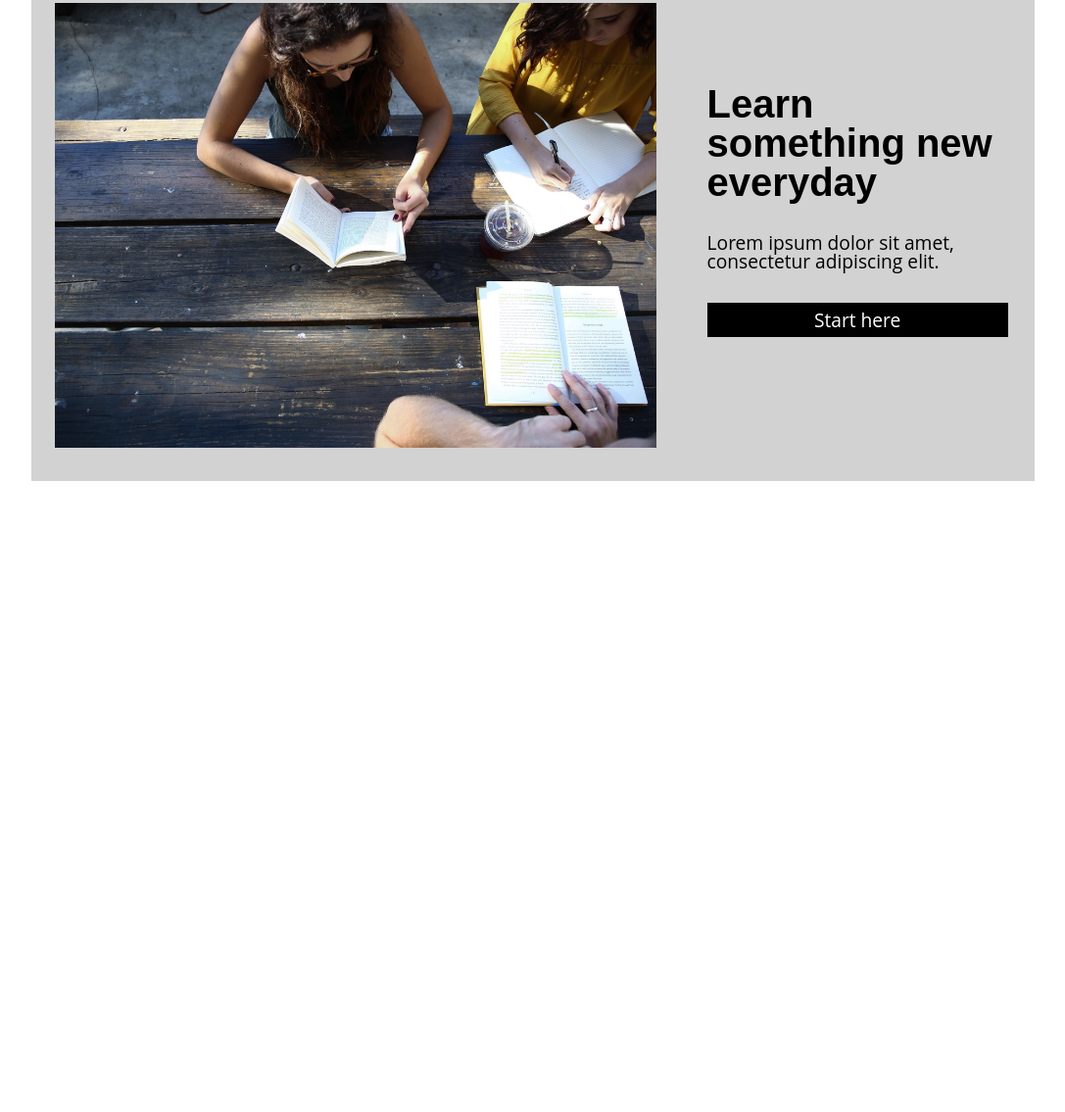
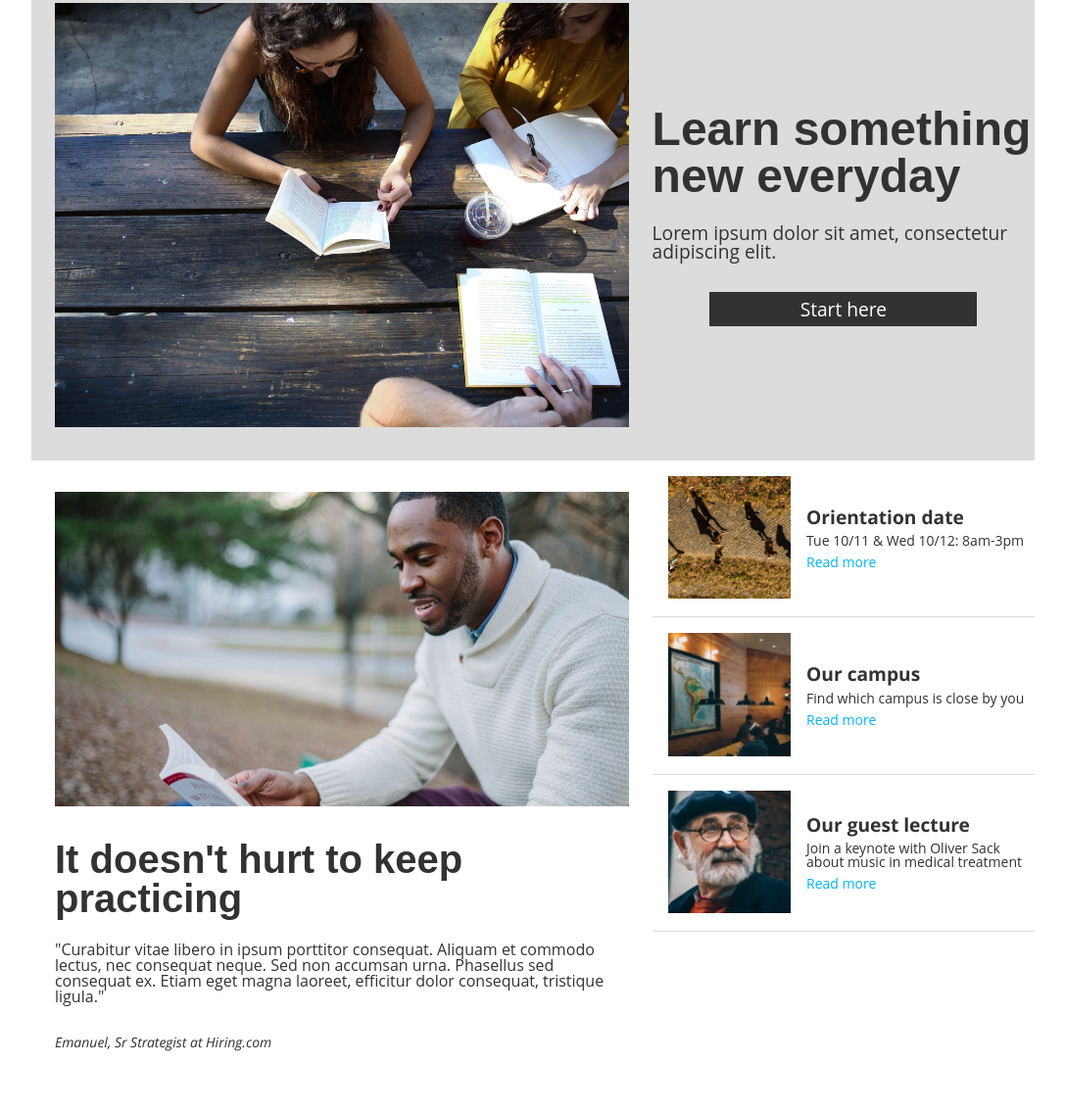
Before and after one commit to goz2306/ColmarAcademy, a plain HTML site: page index.html in a window 1280 px wide. Shown: the part 93-1228 px from the top of the page at 98% size, without its empty margins (96-1183 px from the left). Before the commit the page ends 800 px from the top, so only its background shows below. Drawn offline with Linux system fonts and the light colour scheme; a web font is replaced by a local one.

Commit message:
News section added, now with header and banner

```diff
--- a/index.html
+++ b/index.html
@@ -14,17 +14,17 @@
         <div class="header">
           <div class="logo">
             <img src="resources\images\ic-logo.svg" />
-            <span class="logo_colmar">Colmar</span>
-            <span class="logo_academy">Academy</span>
+            <span class="logo-colmar">Colmar</span>
+            <span class="logo-academy">Academy</span>
           </div>
-          <div class="nav_head">
-            <nav class="full_nav">
+          <div class="nav-head">
+            <nav class="full-nav">
               <span><a href="#">On campus</a></span>
               <span><a href="#">Online</a></span>
               <span><a href="#">For companies</a></span>
               <span><a href="#">Sign in</a></span>
             </nav>
-            <nav class="reduced_nav">
+            <nav class="reduced-nav">
               <span><img src="resources\images\ic-logo.svg" /></span>
               <span><img src="resources\images\ic-on-campus.svg" /></span>
               <span><img src="resources\images\ic-online.svg" /></span>
@@ -37,14 +37,63 @@
 
     <div class="banner">
       <div class="container">
-        <div class="image-content">
-          <img src ="resources\images\banner.jpg" />
+        <div class="highlight">
+          <div class="primary-image-content">
+            <img src ="resources\images\banner.jpg" />
+          </div>
         </div>
         <div class="text-content">
           <h1>Learn something new everyday</h1>
           <h3>Lorem ipsum dolor sit amet, consectetur adipiscing elit.</h3>
-          <div class="start_button">
+          <div class="start-button">
           <h3>Start here</h3>
+          </div>
+        </div>
+      </div>
+    </div>
+
+    <div class="news">
+      <div class="container">
+        <div class="highlight">
+          <div class="primary-image-content">
+            <img src="resources\images\information-main.jpg" />
+          </div>
+          <div class="text-content">
+            <h1>It doesn't hurt to keep practicing</h1>
+            <p class="quote">"Curabitur vitae libero in ipsum porttitor consequat. Aliquam et commodo lectus, nec consequat neque. Sed non accumsan urna. Phasellus sed consequat ex. Etiam eget magna laoreet, efficitur dolor consequat, tristique ligula."</p>
+            <p class="quoted">Emanuel, Sr Strategist at Hiring.com</p>
+          </div>
+        </div>
+        <div class="news-menu">
+          <div class="news-bit">
+            <div class="image-content">
+              <img src="resources\images\information-orientation.jpg">
+            </div>
+            <div class="text-content">
+              <h3>Orientation date</h3>
+              <p>Tue 10/11 &amp; Wed 10/12: 8am-3pm</p>
+              <p><a href="#">Read more</a></p>
+            </div>
+          </div>
+          <div class="news-bit">
+            <div class="image-content">
+              <img src="resources\images\information-campus.jpg">
+            </div>
+            <div class="text-content">
+              <h3>Our campus</h3>
+              <p>Find which campus is close by you</p>
+              <p><a href="#">Read more</a></p>
+            </div>
+          </div>
+          <div class="news-bit">
+            <div class="image-content">
+              <img src="resources\images\information-guest-lecture.jpg">
+            </div>
+            <div class="text-content">
+              <h3>Our guest lecture</h3>
+              <p>Join a keynote with Oliver Sack about music in medical treatment</p>
+              <p><a href="#">Read more</a></p>
+            </div>
           </div>
         </div>
       </div>
--- a/resources/css/style.css
+++ b/resources/css/style.css
@@ -52,11 +52,14 @@
 html{
   font-size: 16px;
   font-family: "Open Sans", sans-serif;
+  color: rgb(50, 50, 50);
 }
 h1{
   font-family: "Trochut", sans-serif;
   font-weight: bold;
   font-size: 2.5rem;
+  padding-bottom: 1.5rem;
+  margin-top: 2rem;
 }
 h3{
   font-size: 1.2rem;
@@ -74,6 +77,7 @@ header{
 }
 .container{
   width: 1024px;
+  display: flex;
 }
 .header{
   display: flex;
@@ -93,25 +97,26 @@ header{
   text-transform: uppercase;
   font-family: "Trochut", sans-serif;
 }
-.logo_colmar{
+.logo-colmar{
   font-weight: bold;
 }
-.logo_academy{
-  color: rgb(210, 210, 210);
+.logo-academy{
+  color: rgb(220, 220, 220);
   font-weight: 400;
 }
-.nav_head{
+.nav-head{
   display: flex;
   align-items: center;
   margin-right: 24px;
 }
-.full_nav span{
+.full-nav span{
   padding: 0 8px;
 }
-.full_nav span:hover{
+.full-nav span:hover{
   font-weight: bold;
+  transition: all 400ms ease;
 }
-.reduced_nav{
+.reduced-nav{
   display: none;
 }
 .banner{
@@ -120,15 +125,16 @@ header{
   justify-content: center;
 }
 .banner .container{
-  display: flex;
-  background-color: rgb(210, 210, 210);
+  background-color: rgb(220, 220, 220);
 }
-.banner .image-content{
-  display: inline-block;
+.highlight{
   width: 60%;
   margin: 32px 24px;
 }
-.banner .image-content img{
+.primary-image-content{
+  width: 100%;
+}
+.primary-image-content img{
   width: 100%;
 }
 .banner .text-content{
@@ -136,21 +142,78 @@ header{
   justify-content: center;
   align-items: center;
   flex-direction: column;
-  width: 30%;
+  width: 40%;
   margin: auto;
 }
 .banner h1{
-  padding-bottom: 2rem;
+  font-size: 3rem;
 }
-.start_button{
-  width: 100%;
+.start-button{
+  width: 70%;
   padding: 8px 0;
-  background-color: rgb(0, 0, 0);
+  background-color: rgb(50, 50, 50);
   color: rgb(255, 255, 255);
   text-align: center;
   margin: 2rem auto;
 }
-.start_button:hover{
-  color: rgb(0, 0, 0);
+.start-button:hover{
+  color: rgb(50, 50, 50);
   background-color: rgb(255, 255, 255);
+  transition: all 400ms ease;
 }
+.news{
+  display: flex;
+  justify-content: center;
+}
+.highlight .text-content{
+  display: flex;
+  flex-direction: column;
+  justify-content: center;
+
+  margin-bottom: 32px;
+}
+.quoted{
+  font-size: .875rem;
+  font-style:italic;
+  padding-top: 2rem;
+}
+.news-menu{
+  display: flex;
+  flex-direction: column;
+  width: 40%;
+}
+.news-menu h3{
+  font-weight: bold;
+}
+.news-bit{
+  display: flex;
+  align-items: center;
+  border-bottom: 1px solid rgb(220, 220, 220);
+}
+.news-bit .image-content{
+  width: 35%;
+  height: auto;
+  padding: 16px;
+}
+.image-content img{
+  width: 100%;
+}
+.news-bit .text-content{
+  width: 65%;
+}
+.news-bit p{
+  font-size: .875rem;
+  padding-top: 8px;
+}
+.news-bit a{
+  color: rgb(0, 180, 255);
+}
+.news-bit:hover{
+  background-color: rgb(220, 220, 220);
+  transition: all 400ms ease;
+
+}
+.news-bit a:hover{
+  font-weight: bold;
+  transition: all 400ms ease;
+}
```
